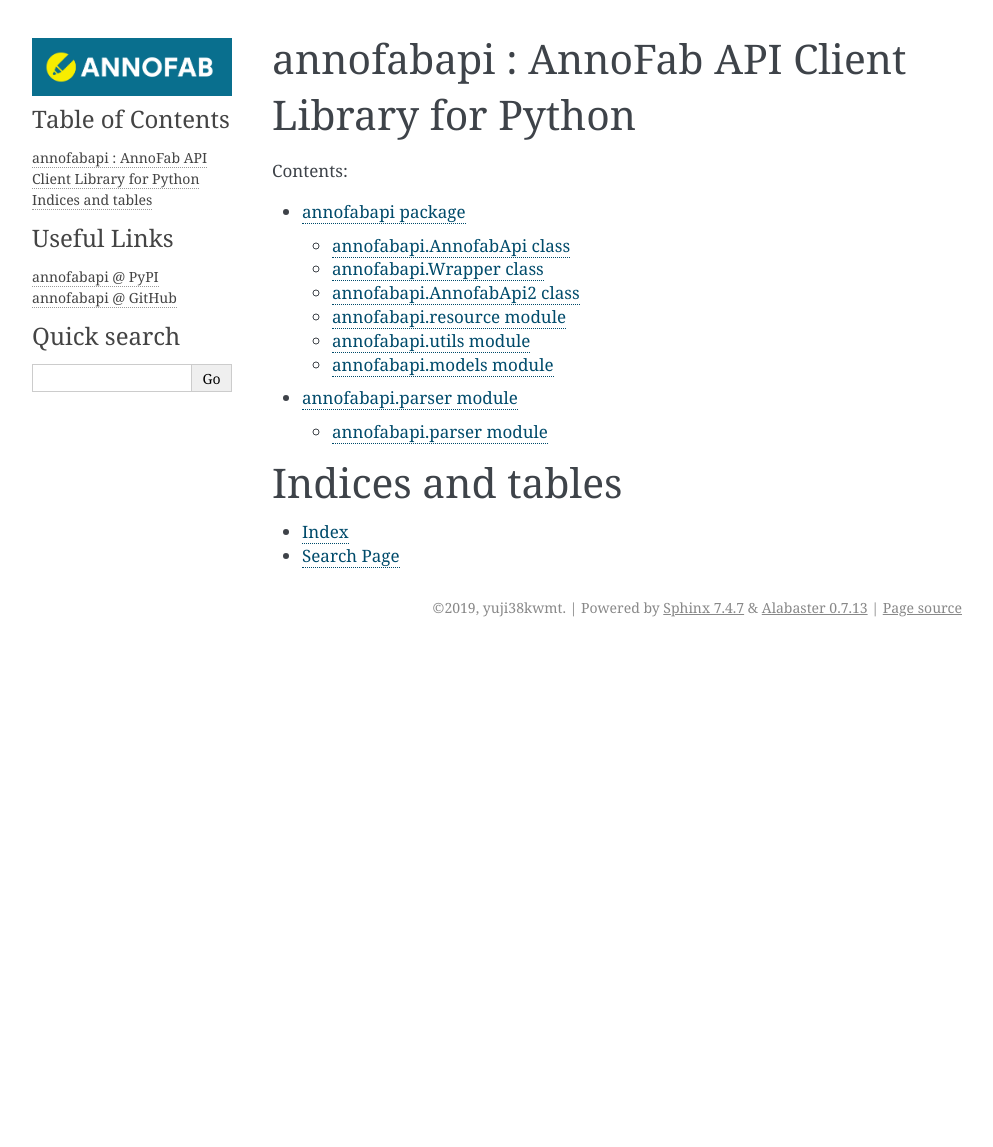
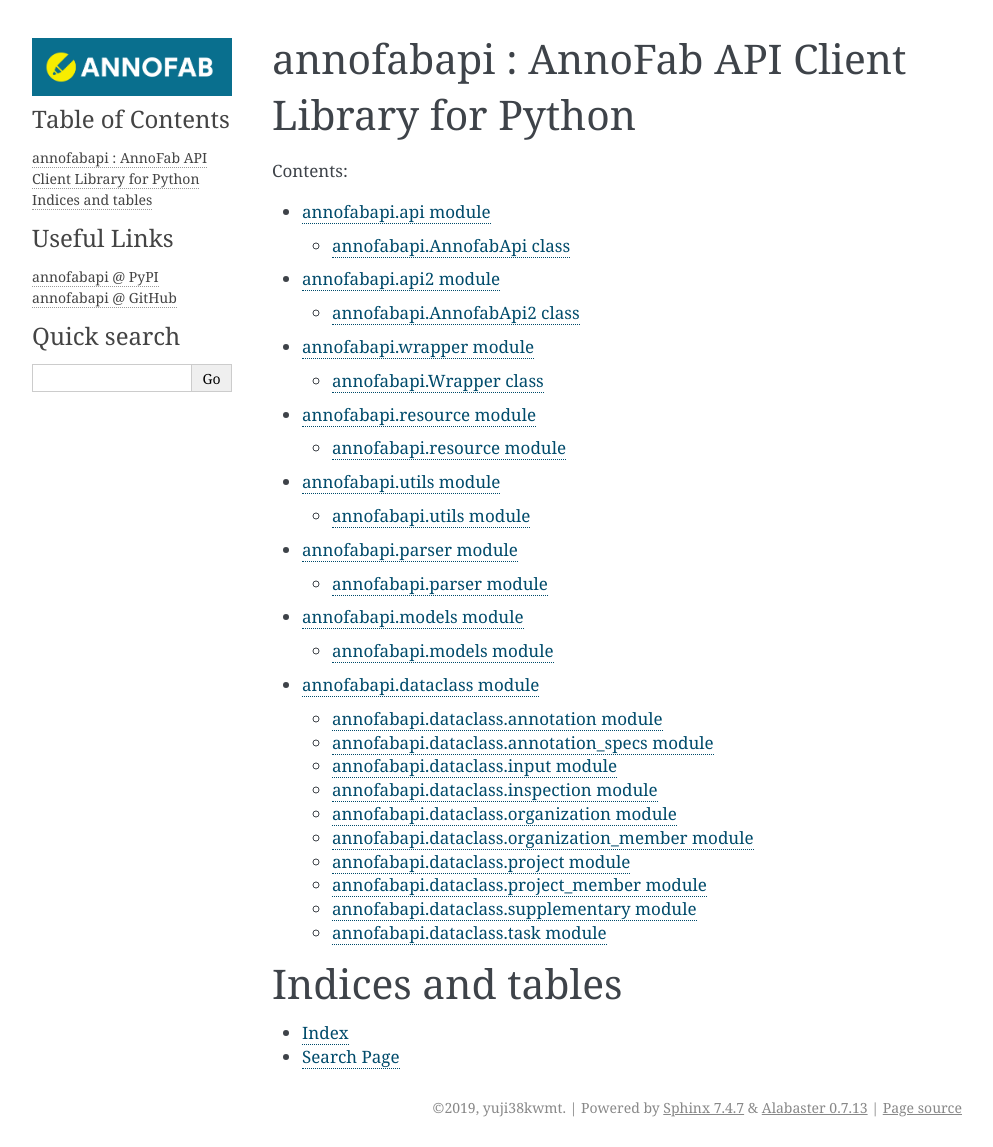
Before and after one commit to kurusugawa-computer/annofab-api-python-client, a Sphinx documentation site: the page built from docs/index.rst, in a window 1280 px wide. Shown: the whole page, without its empty margins (148-1141 px from the left). Built offline with Sphinx 7.4.7, drawn with Linux system fonts in a browser that asks for light colours; before the commit the page ends 900 px from its top, so only the background shows below that.

Commit message:
update documents

```diff
--- a/docs/annofabapi.rst
+++ /dev/null
@@ -1,41 +0,0 @@
-annofabapi package
-==================
-
-
-annofabapi.AnnofabApi class
----------------------------
-.. autoclass:: annofabapi.AnnofabApi
-    :inherited-members:
-
-
-annofabapi.Wrapper class
-------------------------
-.. autoclass:: annofabapi.Wrapper
-    :inherited-members:
-
-
-annofabapi.AnnofabApi2 class
-----------------------------
-.. autoclass:: annofabapi.AnnofabApi2
-    :inherited-members:
-
-
-annofabapi.resource module
---------------------------
-
-.. automodule:: annofabapi.resource
-    :members:
-
-
-annofabapi.utils module
------------------------
-
-.. automodule:: annofabapi.utils
-    :members:
-
-
-annofabapi.models module
-------------------------
-
-.. automodule:: annofabapi.models
-    :members:
--- /dev/null
+++ b/docs/api.rst
@@ -0,0 +1,8 @@
+annofabapi.api module
+=====================
+
+
+annofabapi.AnnofabApi class
+---------------------------
+.. autoclass:: annofabapi.AnnofabApi
+    :inherited-members:
--- /dev/null
+++ b/docs/api2.rst
@@ -0,0 +1,8 @@
+annofabapi.api2 module
+======================
+
+
+annofabapi.AnnofabApi2 class
+----------------------------
+.. autoclass:: annofabapi.AnnofabApi2
+    :inherited-members:
--- /dev/null
+++ b/docs/dataclass.rst
@@ -0,0 +1,59 @@
+annofabapi.dataclass module
+===========================
+
+annofabapi.dataclass.annotation module
+--------------------------------------
+.. automodule:: annofabapi.dataclass.annotation
+    :members:
+
+annofabapi.dataclass.annotation_specs module
+--------------------------------------------
+.. automodule:: annofabapi.dataclass.annotation_specs
+    :members:
+
+annofabapi.dataclass.input module
+---------------------------------
+.. automodule:: annofabapi.dataclass.input
+    :members:
+
+
+annofabapi.dataclass.inspection module
+--------------------------------------
+.. automodule:: annofabapi.dataclass.inspection
+    :members:
+
+
+annofabapi.dataclass.organization module
+----------------------------------------
+.. automodule:: annofabapi.dataclass.organization
+    :members:
+
+
+annofabapi.dataclass.organization_member module
+-----------------------------------------------
+.. automodule:: annofabapi.dataclass.organization_member
+    :members:
+
+
+annofabapi.dataclass.project module
+-----------------------------------
+.. automodule:: annofabapi.dataclass.project
+    :members:
+
+
+annofabapi.dataclass.project_member module
+------------------------------------------
+.. automodule:: annofabapi.dataclass.project_member
+    :members:
+
+
+annofabapi.dataclass.supplementary module
+-----------------------------------------
+.. automodule:: annofabapi.dataclass.supplementary
+    :members:
+
+
+annofabapi.dataclass.task module
+--------------------------------
+.. automodule:: annofabapi.dataclass.task
+    :members:
--- a/docs/index.rst
+++ b/docs/index.rst
@@ -10,8 +10,14 @@
    :maxdepth: 2
    :caption: Contents:
 
-   annofabapi
+   api
+   api2
+   wrapper
+   resource
+   utils
    parser
+   models
+   dataclass
 
 
 Indices and tables
--- /dev/null
+++ b/docs/models.rst
@@ -0,0 +1,8 @@
+annofabapi.models module
+========================
+
+annofabapi.models module
+------------------------
+
+.. automodule:: annofabapi.models
+    :members:
--- /dev/null
+++ b/docs/resource.rst
@@ -0,0 +1,10 @@
+annofabapi.resource module
+==========================
+
+
+
+annofabapi.resource module
+--------------------------
+
+.. automodule:: annofabapi.resource
+    :members:
--- /dev/null
+++ b/docs/utils.rst
@@ -0,0 +1,9 @@
+annofabapi.utils module
+=========================
+
+
+annofabapi.utils module
+-----------------------
+
+.. automodule:: annofabapi.utils
+    :members:
--- /dev/null
+++ b/docs/wrapper.rst
@@ -0,0 +1,8 @@
+annofabapi.wrapper module
+=========================
+
+
+annofabapi.Wrapper class
+------------------------
+.. autoclass:: annofabapi.Wrapper
+    :inherited-members:
```
